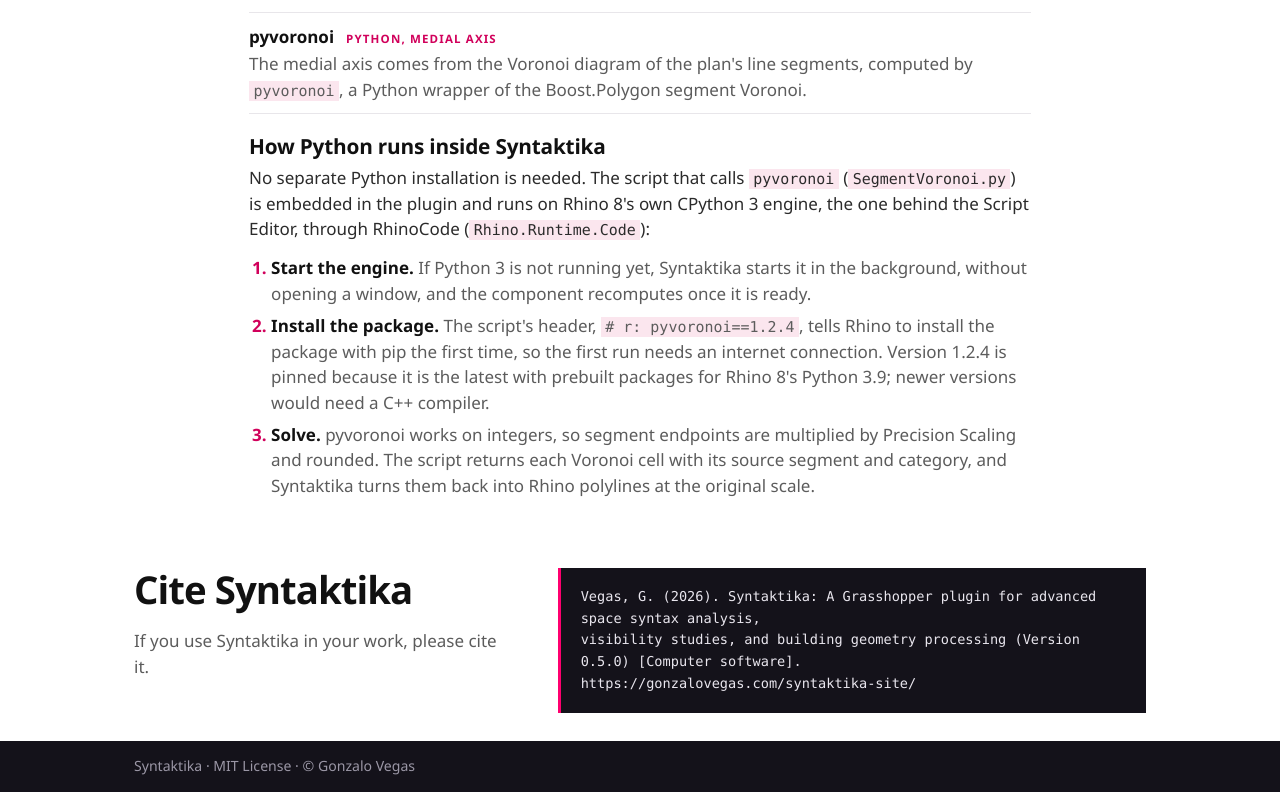
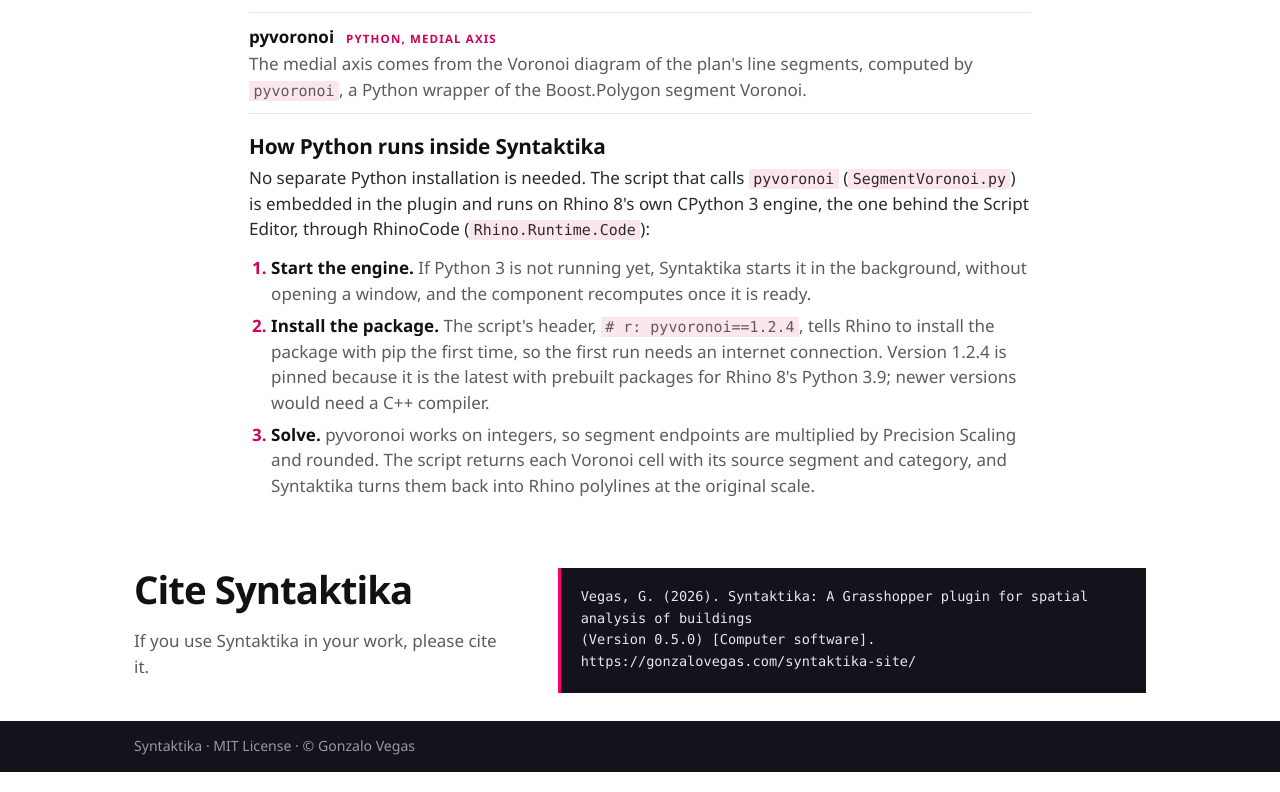
Before and after one commit to gvegasol/syntaktika-site, a plain HTML site: page index.html in a window 1280 px wide. Shown: the part 4577-5369 px from the top of the page. Drawn offline with Linux system fonts and the light colour scheme.

Commit message:
Cite Syntaktika as 'A Grasshopper plugin for spatial analysis of buildings'
Co-Authored-By: Claude Opus 5.5 <noreply@anthropic.com>

```diff
--- a/index.html
+++ b/index.html
@@ -203,8 +203,8 @@
           <h2 class="section-title">Cite Syntaktika</h2>
           <p class="muted">If you use Syntaktika in your work, please cite it.</p>
         </div>
-        <pre class="cite">Vegas, G. (2026). Syntaktika: A Grasshopper plugin for advanced space syntax analysis,
-visibility studies, and building geometry processing (Version 0.5.0) [Computer software].
+        <pre class="cite">Vegas, G. (2026). Syntaktika: A Grasshopper plugin for spatial analysis of buildings
+(Version 0.5.0) [Computer software].
 https://gonzalovegas.com/syntaktika-site/</pre>
       </div>
     </section>
```
